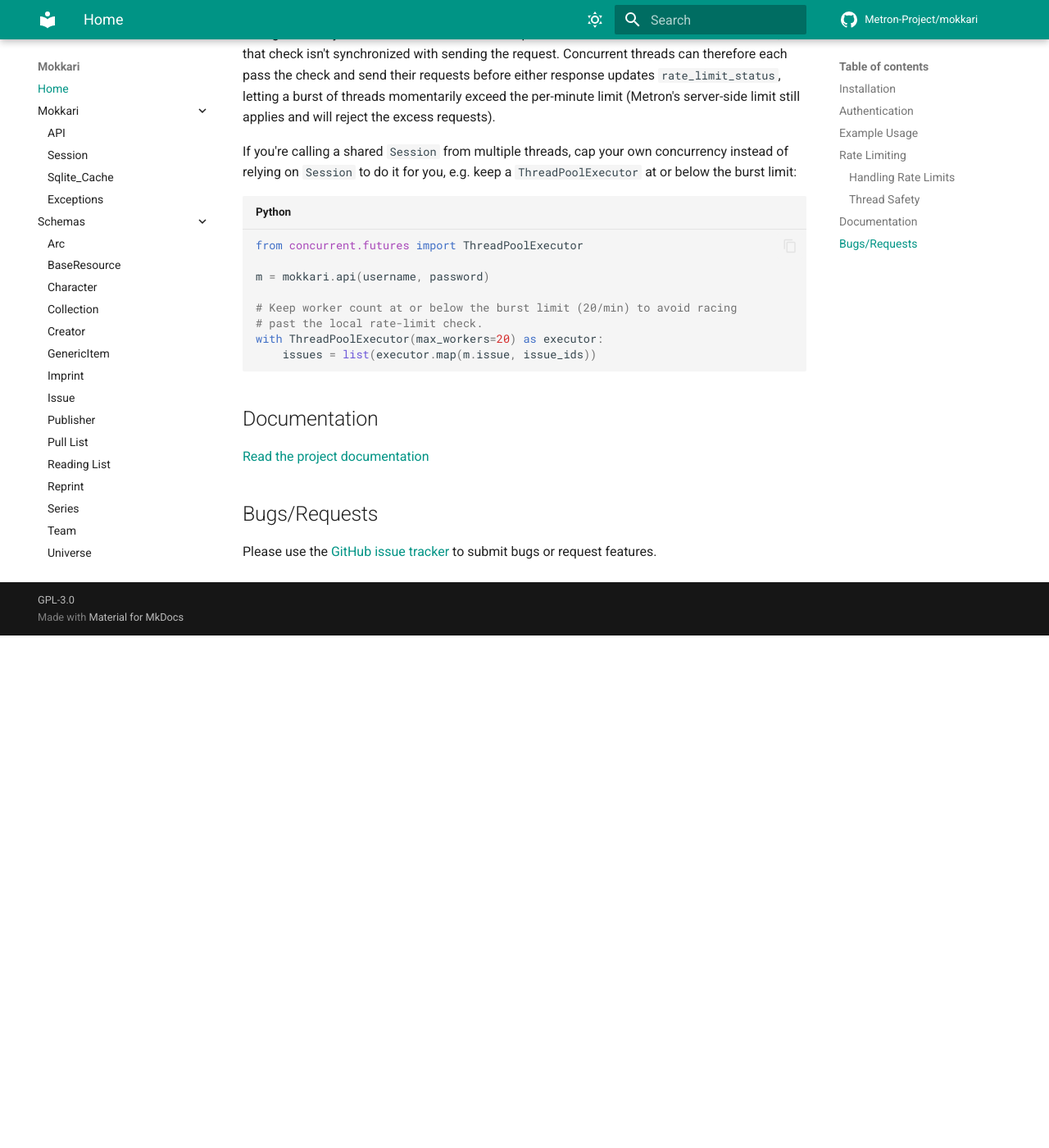
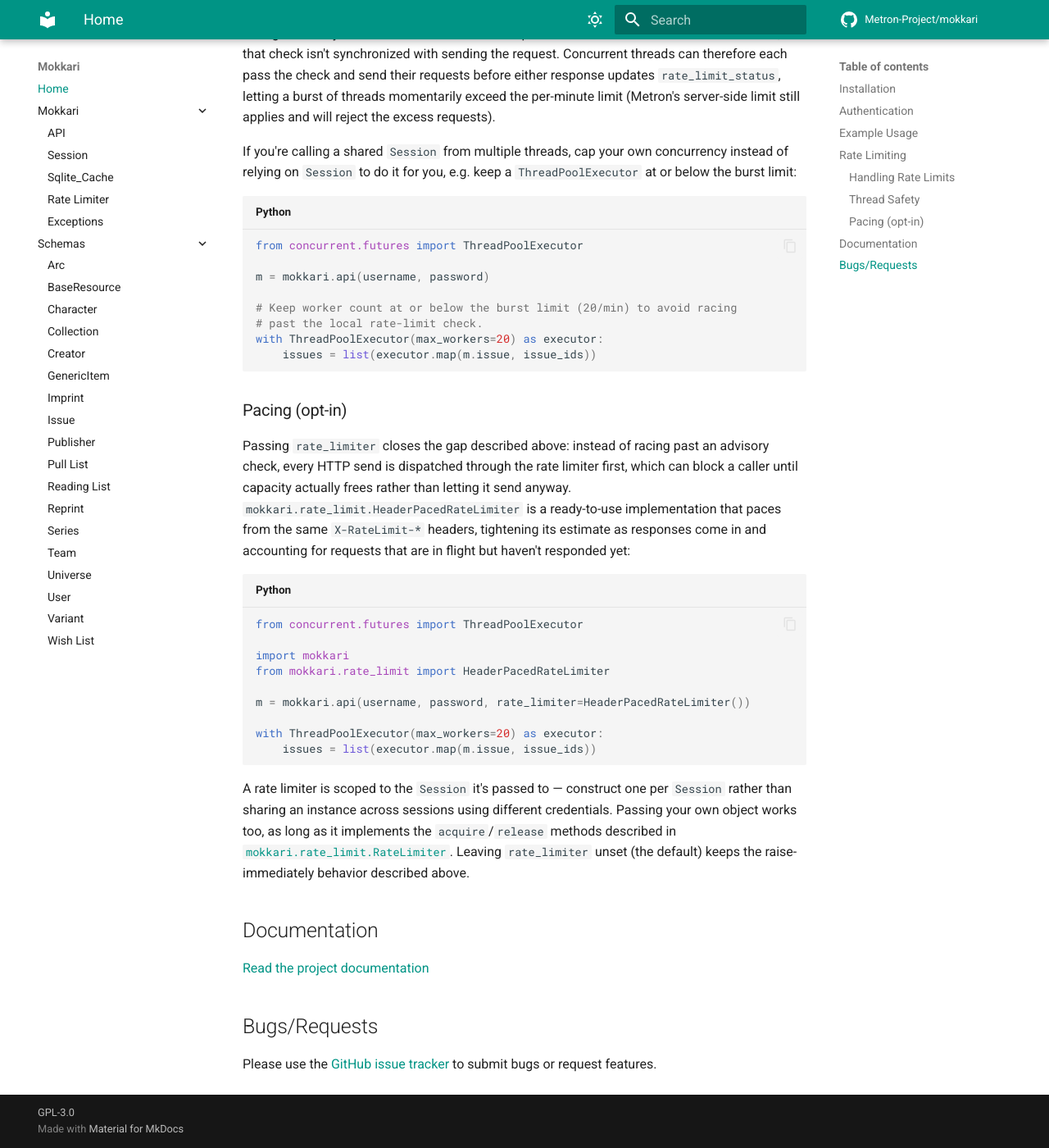
Before and after one commit to Metron-Project/mokkari, an MkDocs documentation site: the page built from docs/index.md, in a window 1280 px wide and 1400 px high, scrolled down 2404 px. Shown: the whole window at 82% size. Built offline with MkDocs 1.6.1 and Material for MkDocs 9.7.7, drawn with Linux system fonts in a browser that asks for light colours; comment, search, counter and statistics services are not loaded; before the commit the page ends 3179 px from its top, so only the background shows below that.

Commit message:
Document the rate_limiter pacing gate

````diff
--- a/README.md
+++ b/README.md
@@ -126,6 +126,36 @@
     issues = list(executor.map(m.issue, issue_ids))
 ```
 
+### Pacing (opt-in)
+
+Passing `rate_limiter` closes the gap described above: instead of racing past an
+advisory check, every HTTP send is dispatched through the rate limiter first,
+which can block a caller until capacity actually frees rather than letting it
+send anyway. `mokkari.rate_limit.HeaderPacedRateLimiter` is a ready-to-use
+implementation that paces from the same `X-RateLimit-*` headers, tightening its
+estimate as responses come in and accounting for requests that are in flight but
+haven't responded yet:
+
+```python
+from concurrent.futures import ThreadPoolExecutor
+
+import mokkari
+from mokkari.rate_limit import HeaderPacedRateLimiter
+
+m = mokkari.api(username, password, rate_limiter=HeaderPacedRateLimiter())
+
+with ThreadPoolExecutor(max_workers=20) as executor:
+    issues = list(executor.map(m.issue, issue_ids))
+```
+
+A rate limiter is scoped to the `Session` it's passed to — construct one per
+`Session` rather than sharing an instance across sessions using different
+credentials. Passing your own object works too, as long as it implements the
+`acquire`/`release` methods described in
+[`mokkari.rate_limit.RateLimiter`](https://mokkari.readthedocs.io/en/stable/mokkari/rate_limit/).
+Leaving `rate_limiter` unset (the default) keeps the raise-immediately behavior
+described above.
+
 ## Documentation
 
 [Read the project documentation](https://mokkari.readthedocs.io/en/stable/?badge=latest)
--- a/mkdocs.yml
+++ b/mkdocs.yml
@@ -42,6 +42,7 @@
       - API: mokkari/mokkari.md
       - Session: mokkari/session.md
       - Sqlite_Cache: mokkari/sqlitecache.md
+      - Rate Limiter: mokkari/rate_limit.md
       - Exceptions: mokkari/exceptions.md
   - Schemas:
       - Arc: mokkari/schemas/arc.md
````
Also changed, not shown: docs/mokkari/exceptions.md (+1 -0 lines), docs/mokkari/rate_limit.md (added, +4 -0 lines), docs/mokkari/session.md (+0 -2 lines).
